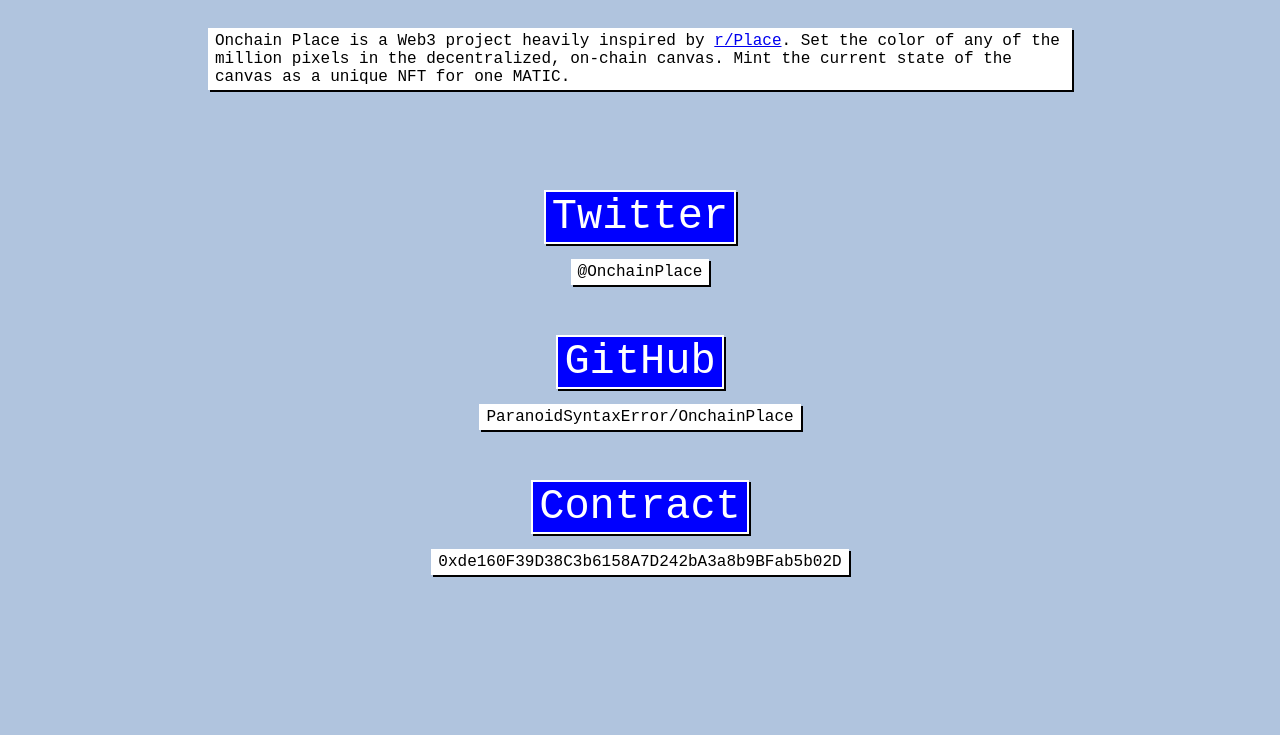
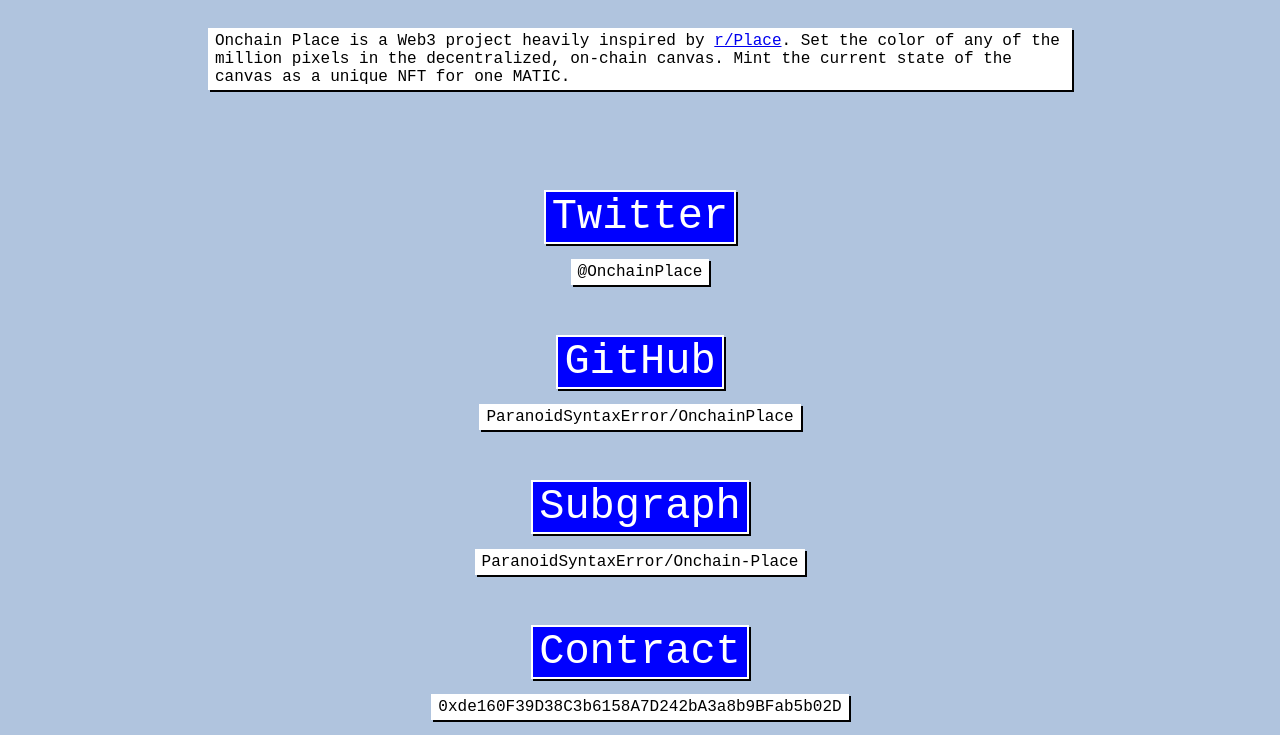
Before and after one commit to ParanoidSyntaxError/OnchainPlace, a plain HTML site: page frontend/about/index.html in a window 1280 px wide. Shown: the part 211-946 px from the top of the page. Before the commit the page ends 801 px from the top, so only its background shows below. Drawn offline with Linux system fonts and the light colour scheme.

Commit message:
Added subgraph link

```diff
--- a/frontend/about/index.html
+++ b/frontend/about/index.html
@@ -44,6 +44,19 @@
         </div>
 
         <div style="text-align: center; justify-content: center; margin: 0px auto; margin-top: 50px;">
+            <a href="https://thegraph.com/hosted-service/subgraph/paranoidsyntaxerror/onchain-place" target="_blank" rel="noopener noreferrer">
+                <button class="button" style="font-size: 42px; background-color: blue;">
+                    Subgraph
+                </button>
+            </a>
+        </div>
+        <div class="box" style="padding: 4px 7px; display: flex; justify-content: center; margin: 15px auto; width: fit-content;">
+            <a>
+                ParanoidSyntaxError/Onchain-Place
+            </a>
+        </div>
+
+        <div style="text-align: center; justify-content: center; margin: 0px auto; margin-top: 50px;">
             <a href="https://polygonscan.com/address/0xde160F39D38C3b6158A7D242bA3a8b9BFab5b02D" target="_blank" rel="noopener noreferrer">
                 <button class="button" style="font-size: 42px; background-color: blue;">
                     Contract
```
